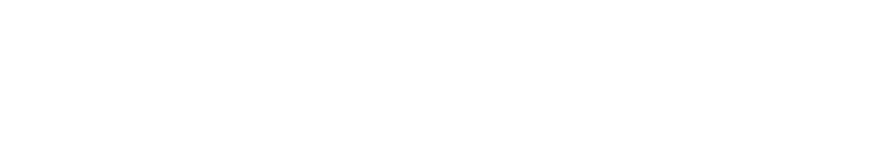
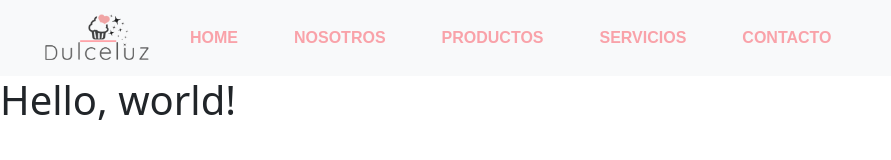
Before and after one commit to leojosem/Sass-II-SEO, a plain HTML site: page nosotros.html in a window 1280 px wide. Shown: the whole page, without its empty margins (0-891 px from the left). Drawn offline with nearby package versions, Linux system fonts and the light colour scheme.

Commit message:
haciendo el nav bar

```diff
--- a/nosotros.html
+++ b/nosotros.html
@@ -0,0 +1,46 @@
+<!doctype html>
+<html lang="en">
+  <head>
+    <meta charset="utf-8">
+    <meta name="viewport" content="width=device-width, initial-scale=1">
+    <title>Bootstrap demo</title>
+    <link href="https://cdn.jsdelivr.net/npm/bootstrap@5.2.0-beta1/dist/css/bootstrap.min.css" rel="stylesheet" integrity="sha384-0evHe/X+R7YkIZDRvuzKMRqM+OrBnVFBL6DOitfPri4tjfHxaWutUpFmBp4vmVor" crossorigin="anonymous">
+    <link rel="stylesheet" href="styles.css">
+
+
+</head>
+  <body>
+    <header >
+        <nav class="navbar navbar-expand-lg sticky-top bg-light">
+            <div class="container-fluid">
+                <img src="media/logo.png" class="logo">
+              <button class="navbar-toggler" type="button" data-bs-toggle="collapse" data-bs-target="#navbarSupportedContent" aria-controls="navbarSupportedContent" aria-expanded="false" aria-label="Toggle navigation">
+                <span class="navbar-toggler-icon"></span>
+              </button>
+              <div class="collapse navbar-collapse" id="navbarSupportedContent">
+                <ul class="navbar-nav me-auto mb-2 mb-lg-0 cabecera__lista d-flex justify-content-end">
+                  <li class="nav-item cabecera__lista__item">
+                    <a class="nav-link" aria-current="page" href="index.html">HOME</a>
+                  </li>
+                  <li class="nav-item cabecera__lista__item">
+                    <a class="nav-link" href="nosotros.html">NOSOTROS</a>
+                  </li>
+                  <li class="nav-item cabecera__lista__item">
+                    <a class="nav-link" href="productos.html" >PRODUCTOS</a>
+                  </li>
+                  <li class="nav-item cabecera__lista__item">
+                    <a class="nav-link" href="servicios.html">SERVICIOS</a>
+                  </li>
+                  <li class="nav-item cabecera__lista__item">
+                    <a class="nav-link" href="contacto.html">CONTACTO</a>
+                  </li>
+                </ul>
+
+              </div>
+            </div>
+          </nav>
+    </header>
+    <h1>Hello, world!</h1>
+    <script src="https://cdn.jsdelivr.net/npm/bootstrap@5.2.0-beta1/dist/js/bootstrap.bundle.min.js" integrity="sha384-pprn3073KE6tl6bjs2QrFaJGz5/SUsLqktiwsUTF55Jfv3qYSDhgCecCxMW52nD2" crossorigin="anonymous"></script>
+  </body>
+</html>
--- a/styles.css
+++ b/styles.css
@@ -0,0 +1,27 @@
+*{
+    margin: 0;
+    padding: 0;
+}
+
+.logo{
+    width: 150px;
+    padding-left: 20px;
+}
+
+
+
+.cabecera__lista li a{
+    text-decoration: none;
+    color: #F9A2A9;
+    font-weight: bold;
+}
+
+.cabecera__lista li a:hover{
+    transform: scale(1.3);
+    color: #DF0174;
+}
+
+.cabecera__lista__item{
+    font-family: Arial, sans-serif;
+    padding: 10px 20px;
+}
```
Also changed, not shown: index.html (+32 -0 lines).
